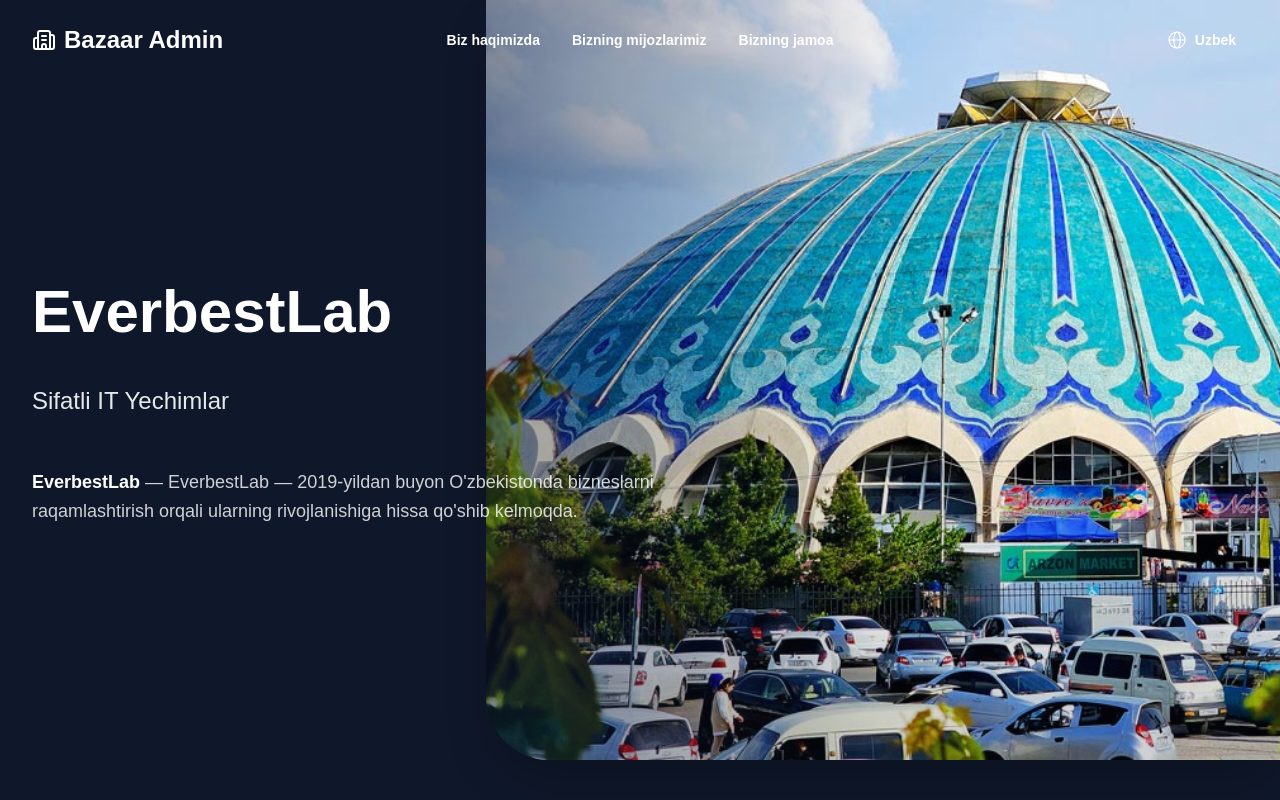
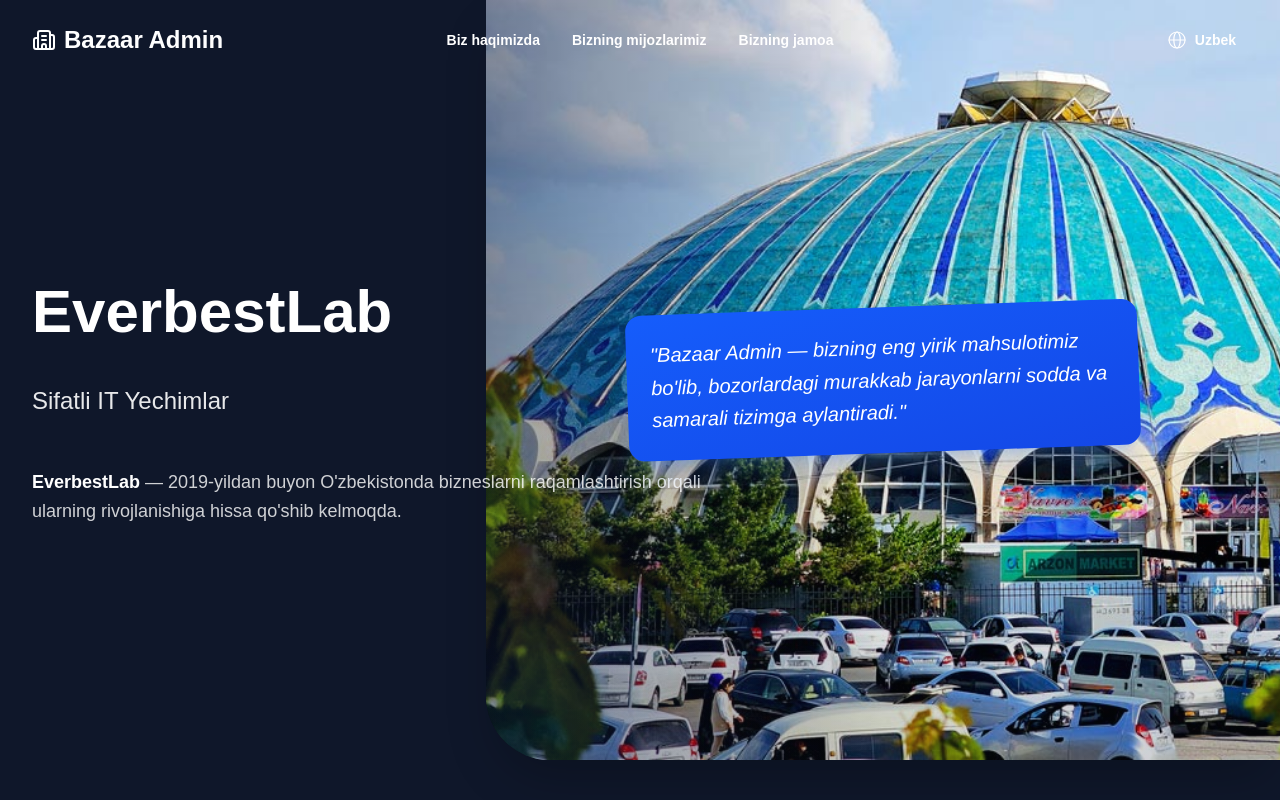
Before and after one commit to suhrob-qalandarov/ebazaar-demo-front, a Next.js app: page /uz in a window 1280 px wide. Shown: the top 800 px of the page. Built offline with nearby package versions, Linux system fonts and the light colour scheme.

Commit message:
Add quote box on image, center it vertically and horizontally, adjust styling

```diff
--- a/src/app/components/HomePage.tsx
+++ b/src/app/components/HomePage.tsx
@@ -142,9 +142,10 @@ const HomePage: React.FC<HomePageProps> = ({ locale, dynamicData }) => {
           {/* Right Side: Image Box - Positioned to touch right and top edges (from navbar) */}
           <motion.div
             variants={fadeInUp}
-            className="hidden lg:block absolute right-0 top-0 w-[62%] h-[95%] rounded-bl-[4rem] overflow-hidden shadow-2xl group"
+            className="hidden lg:block absolute right-0 top-0 w-[62%] h-[95%] rounded-bl-[4rem] overflow-visible shadow-2xl group"
           >
             <div className="relative w-full h-full">
+              <div className="absolute inset-0 rounded-bl-[4rem] overflow-hidden">
                 <Image
                   src="/main/def-3.jpg"
                   alt="Bazar Toshkent Chorsu"
@@ -160,6 +161,19 @@ const HomePage: React.FC<HomePageProps> = ({ locale, dynamicData }) => {
                 <div className="absolute inset-0 bg-gradient-to-t from-slate-900/20 via-transparent to-transparent" />
                 {/* Decorative corner accent */}
                 <div className="absolute bottom-0 left-0 w-32 h-32 bg-gradient-to-tr from-blue-600/20 to-transparent blur-3xl" />
+              </div>
+
+              {/* Quote Box on top of image - centered based on image height */}
+              <motion.div
+                variants={fadeInUp}
+                className="absolute top-1/2 -translate-y-1/2 left-0 right-0 flex justify-center z-10"
+              >
+                <div className="p-6 rounded-2xl bg-gradient-to-br from-blue-600 to-blue-700 text-white shadow-xl shadow-blue-500/20 transform lg:-rotate-2 max-w-lg">
+                  <p className="text-xl font-medium leading-relaxed italic">
+                    "{content.quote.text}"
+                  </p>
+                </div>
+              </motion.div>
             </div>
           </motion.div>
         </div>
--- a/src/content/uz.ts
+++ b/src/content/uz.ts
@@ -12,7 +12,7 @@ export const uzContent = {
     badge: "Kompaniya haqida",
     title: "Sifatli",
     titleHighlight: "IT Yechimlar",
-    description: "EverbestLab — 2019-yildan buyon O'zbekistonda bizneslarni raqamlashtirish orqali ularning rivojlanishiga hissa qo'shib kelmoqda."
+    description: "2019-yildan buyon O'zbekistonda bizneslarni raqamlashtirish orqali ularning rivojlanishiga hissa qo'shib kelmoqda."
   },
   mission: {
     title: "Bizning Missiyamiz",
```
Lines whose indentation alone changed are shown as unchanged.
